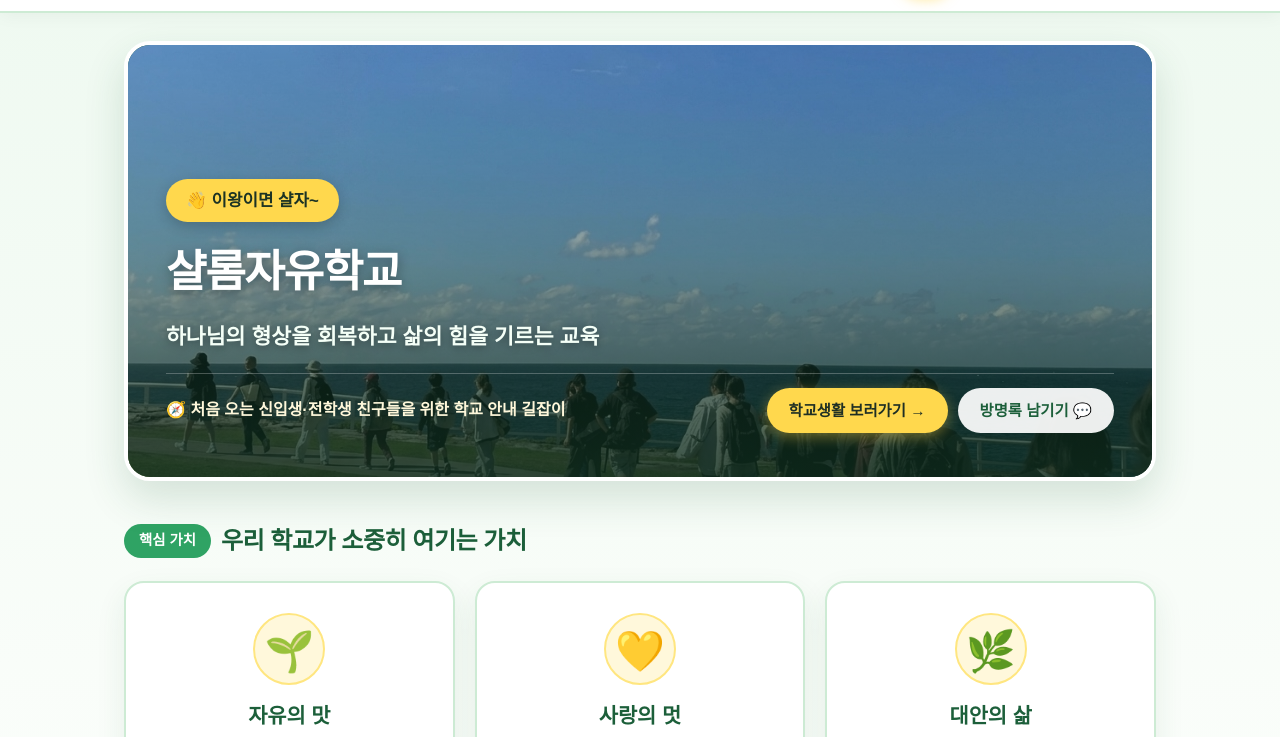
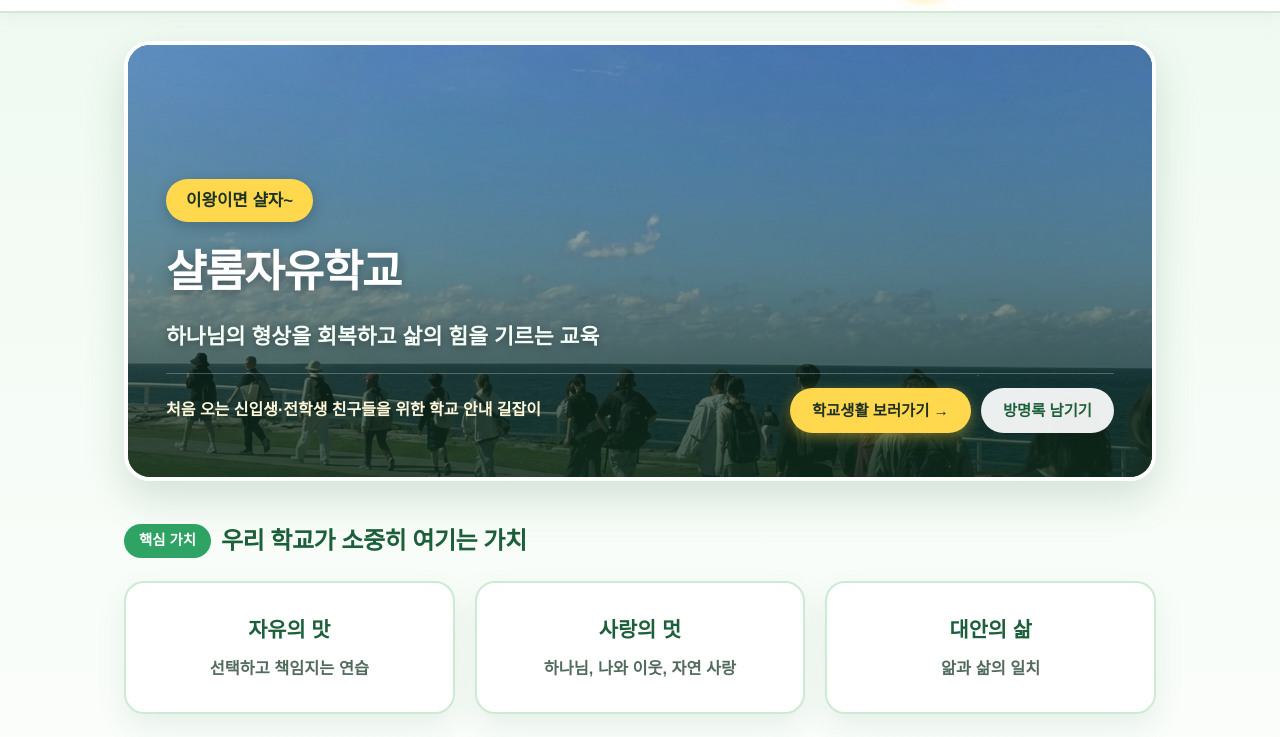
Before and after one commit to qweds0803/myschool, a website: page public/index.html in a window 1280 px wide. Shown: the part 63-800 px from the top of the page. Drawn offline with Linux system fonts and the light colour scheme.

Commit message:
Remove AI-styled emojis across all pages

```diff
--- a/public/index.html
+++ b/public/index.html
@@ -30,14 +30,14 @@
       <img src="./hero.jpg" alt="샬롬자유학교 함께 걷는 풍경" class="photo-hero-img" />
       <div class="photo-hero-overlay" aria-hidden="true"></div>
       <div class="photo-hero-content">
-        <div class="greeting-badge">👋 이왕이면 샬자~</div>
+        <div class="greeting-badge">이왕이면 샬자~</div>
         <h1 class="photo-hero-title">샬롬자유학교</h1>
         <p class="photo-hero-subtitle">하나님의 형상을 회복하고 삶의 힘을 기르는 교육</p>
         <div class="photo-hero-bottom">
-          <span class="photo-hero-guide">🧭 처음 오는 신입생·전학생 친구들을 위한 학교 안내 길잡이</span>
+          <span class="photo-hero-guide">처음 오는 신입생·전학생 친구들을 위한 학교 안내 길잡이</span>
           <div class="photo-hero-actions">
             <a href="./life.html" class="hero-btn hero-btn-primary">학교생활 보러가기 →</a>
-            <a href="./guestbook.html" class="hero-btn hero-btn-secondary">방명록 남기기 💬</a>
+            <a href="./guestbook.html" class="hero-btn hero-btn-secondary">방명록 남기기</a>
           </div>
         </div>
       </div>
@@ -51,17 +51,14 @@
       </div>
       <div class="value-grid">
         <a href="./freedom.html" class="value-card value-card-link">
-          <div class="value-emoji" aria-hidden="true">🌱</div>
           <h3 class="value-name">자유의 맛</h3>
           <p class="value-desc">선택하고 책임지는 연습</p>
         </a>
         <a href="./love.html" class="value-card value-card-link">
-          <div class="value-emoji" aria-hidden="true">💛</div>
           <h3 class="value-name">사랑의 멋</h3>
           <p class="value-desc">하나님, 나와 이웃, 자연 사랑</p>
         </a>
         <a href="./alternative.html" class="value-card value-card-link">
-          <div class="value-emoji" aria-hidden="true">🌿</div>
           <h3 class="value-name">대안의 삶</h3>
           <p class="value-desc">앎과 삶의 일치</p>
         </a>
```
Also changed, not shown: public/alternative.html (+0 -1 lines), public/freedom.html (+0 -1 lines), public/guestbook.html (+5 -5 lines), public/life.html (+1 -1 lines), public/love.html (+0 -1 lines), public/semester1.html (+0 -2 lines).
